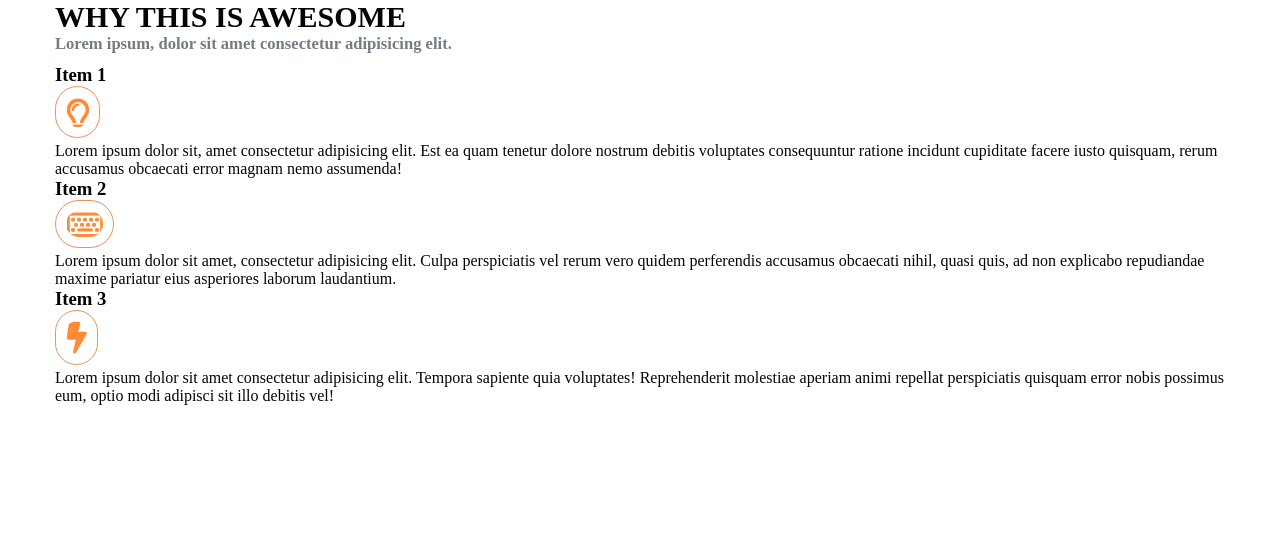
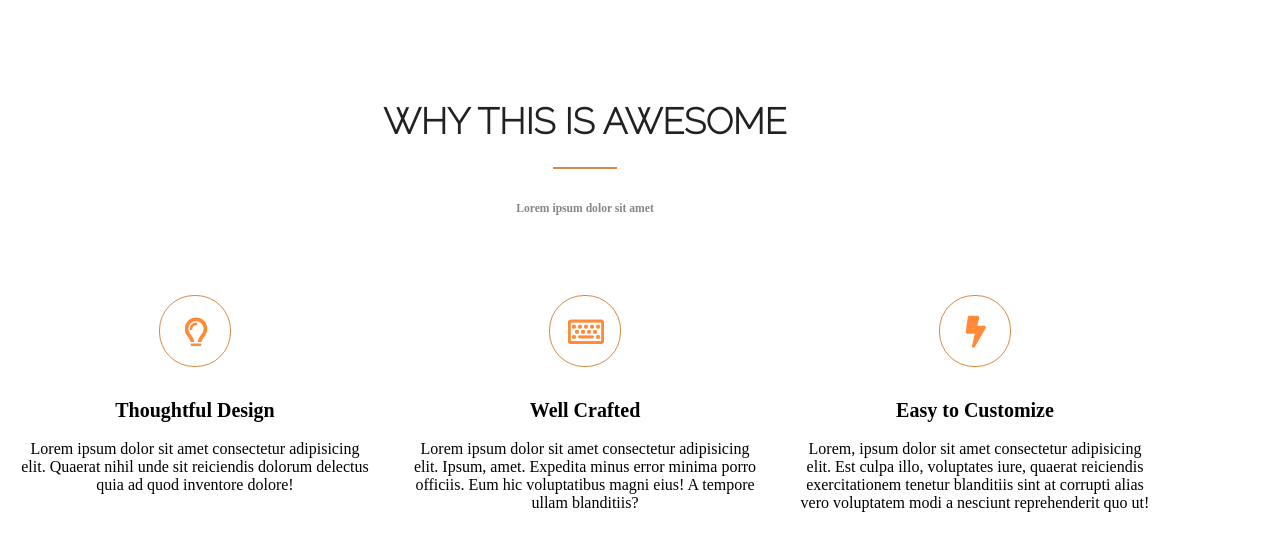
Before and after one commit to UladzimirKarmushkin/FE08-wk-1-Karmushkin-Uladzimir, a plain HTML site: page index.html in a window 1280 px wide. Drawn offline with Linux system fonts and the light colour scheme.

Commit message:
4 commit

```diff
--- a/css/styles.css
+++ b/css/styles.css
@@ -1,32 +1,86 @@
 * {
         margin: 0%;
 }
+.banner{
+        background-color: #E5E5E5 30%;
+        width: 1170px;
+        height: 595px;
+}
+.banner_idea {
+        font-family: 'Raleway', sans-serif;
+        color: #212121;
+        font-size: 36px;
+        line-height: 42px;
+        font-weight: bold;
+        margin: auto;
+        text-align: center;
+        margin-top: 100px;
+        margin-bottom: 25px;
+}
+.line_banner{
+        margin: auto;
+        margin-bottom: 30px;
+        width: 64px;
+        height: 2px;
+        background-color: rgba(217, 137, 67, 1);
+}
+.container_discription {
+        font-family: Open sans, regular 400;
+        font-size: 14px;
+        font-style: normal;
+        font-weight: 400;
+        line-height: 19px;
+        text-align: center;
+        color: rgba(134, 135, 139, 1)
+}
 .container{
-        max-width: 1170px;
+
         margin: auto;
         margin-bottom: 10px;
         color: rgb(5, 5, 5);
 }
-.banner{
-      background-color: #df5656
-      margin: auto;
-}
 .main {
 }
+.advantage {
+        display: flex;
+}
+.item {
+        width: 350px;
+        height: 225px;
+        border: 1px;
+        border-color:  darkgreen;
+
+        align-items: center;
+        margin: auto;
+        margin-top: 67px;
+}
 .img {
-       border: 1px solid #e99259;
-       border-radius: 35px;
-       padding: 10px;
-
+        margin: auto;
+        margin-bottom: 30px;
+        display: flex;
+        position: center;
+        border: 1px solid rgba(217, 137, 67, 1);
+        width: 70px;
+        height: 70px;
+        border-radius: 35px;
+        align-items: center;
+        justify-content: center;
 }
-.container_discription {
+.item{
+        font-family: Open sans, regular 400;
+        text-align: center;
+        align-items: center;
+        width: 350px;
+        height: 225px;
+}
+.title{
+        margin-bottom: 16px;
+        font-style: normal;
+        font-weight: bold;
         font-size: 20px;
-        font-style:initial;
-        color: rgb(116, 124, 133);
+        line-height: 27px;
+       align-items: center;
 }
-.banner_idea {
-        font-size: 30px;
-        font-weight: bold;
+.discript {
         margin: auto;
-
 }
--- a/index.html
+++ b/index.html
@@ -3,6 +3,10 @@
 <head>
     <meta charset="UTF-8">
     <link rel="stylesheet" href="/css/styles.css">
+    <link rel="preconnect" href="https://fonts.gstatic.com">
+    <link href="https://fonts.googleapis.com/css2?family=Raleway:wght@200&display=swap" rel="stylesheet">
+    <link rel="preconnect" href="https://fonts.gstatic.com">
+    <link href="https://fonts.googleapis.com/css2?family=Open+Sans&display=swap" rel="stylesheet">
     <title>Awesome page</title>
 </head>
 
@@ -10,31 +14,33 @@
     <section class="banner">
         <div class="container" id="1">
                 <div class="banner_idea"><span>WHY THIS IS AWESOME</span></div>
-                <div class="container_discription"><span><h5>Lorem ipsum, dolor sit amet consectetur adipisicing elit.</h5> </span></div>
+                <div class="line_banner"></div>
+                <div class="container_discription"><h5>Lorem ipsum dolor sit amet</h5></div>
             </div>
-    </section>
-    <section class="main">
-         <div class="container" id="2">
-            <div class="it1"><h3>Item 1</h3>
-                <img class="img" src="/img/noname image1.png" alt="image1">
-                <p>Lorem ipsum dolor sit, amet consectetur adipisicing elit. Est ea quam tenetur dolore nostrum debitis voluptates consequuntur ratione incidunt cupiditate facere iusto quisquam, rerum accusamus obcaecati error magnam nemo assumenda!</p>
+        <div class="advantage">
+            <div class="item">
+                <div class="img"><img src="/img/noname image1.png" alt="image1"></div>
+                <div class="title">Thoughtful Design</div>
+                <div class="descript">Lorem ipsum dolor sit amet consectetur adipisicing elit. Quaerat nihil unde sit reiciendis dolorum delectus quia ad quod inventore dolore!</div>
+        </div>
+            <div class="item">
+                <div class="img"><img src="/img/noname image2.png" alt="image2"></div>
+                <div class="title">Well Crafted</div>
+                <div class="descript">Lorem ipsum dolor sit amet consectetur adipisicing elit. Ipsum, amet. Expedita minus error minima porro officiis. Eum hic voluptatibus magni eius! A tempore ullam blanditiis?</div>
             </div>
+            <div class="item">
+                <div class="img"><img src="/img/noname image3.png" alt="image3"></div>
+                <div class="title">Easy to Customize</div>
+                <div class="descript">Lorem, ipsum dolor sit amet consectetur adipisicing elit. Est culpa illo, voluptates iure, quaerat reiciendis exercitationem tenetur blanditiis sint at corrupti alias vero voluptatem modi a nesciunt reprehenderit quo ut!</div>
+            </div>
+        </div>
 
-            <div class="it2"><h3>Item 2</h3>
-                <img class="img" src="/img/noname image2.png" alt="image2">
-                <p>Lorem ipsum dolor sit amet, consectetur adipisicing elit. Culpa perspiciatis vel rerum vero quidem perferendis accusamus obcaecati nihil, quasi quis, ad non explicabo repudiandae maxime pariatur eius asperiores laborum laudantium.</p>
-            </div>
-
-            <div class="it3"><h3>Item 3</h3>
-                <img class="img" src="/img/noname image3.png" alt="image3">
-                <p>Lorem ipsum dolor sit amet consectetur adipisicing elit. Tempora sapiente quia voluptates! Reprehenderit molestiae aperiam animi repellat perspiciatis quisquam error nobis possimus eum, optio modi adipisci sit illo debitis vel!</p>
-            </div>
 
         </div>
     </section>
-<!-- Не понял: как сделать правильно отступы между блоками
-                         как написать черту под Awesome
-                         как правильно разместить текст по центру блока
-                         как правильно сделать разметку по сранице исходя из разметки в Figma-->
+    <section class="cost">
+
+    </section>
+
 </body>
 </html>
```
